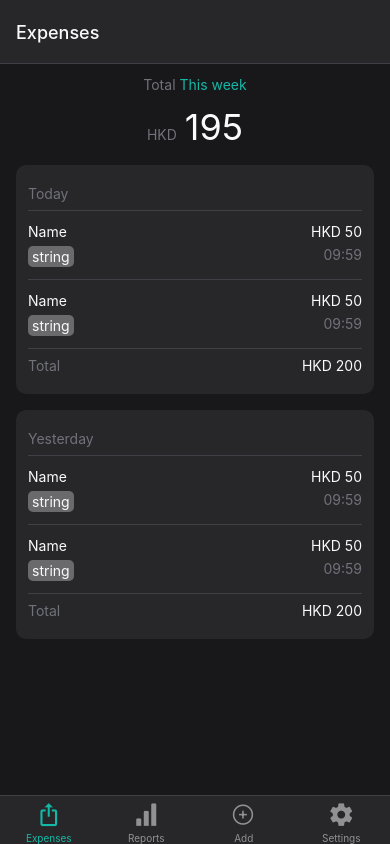
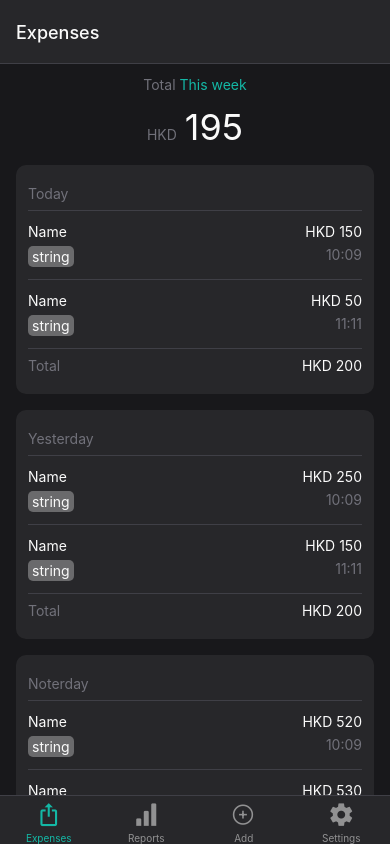
Before and after one commit to hwchak1119/WhereMyMoney, a React Native app: screen /TabScreen in a window 390 px wide. Built offline with nearby package versions, Linux system fonts and the light colour scheme.

Commit message:
import bar chart

```diff
--- /dev/null
+++ b/components/Charts/WeeklyChart.tsx
@@ -0,0 +1,60 @@
+import { View, Text } from "react-native";
+import React, { useMemo } from "react";
+import { BarChart } from "react-native-chart-kit";
+
+import { theme } from "../../theme";
+import { ExpenseProps, ExpenseGroupProps } from "../../types/expense";
+import { dayNumberNames } from "../../types/constant";
+
+type WeeklyExpensesProps = {
+  expenses: ExpenseGroupProps[];
+};
+
+const WeeklyChart = ({ expenses }: WeeklyExpensesProps) => {
+  //   const groupedExpenses = useMemo(() => {
+  //     const cal = expenses.reduce((acc, expense) => {
+  //       const day = dayNumberNames[new Date(expense.date).getDay()];
+  //       const existing = acc.find((e) => e.day === day);
+
+  //       if (existing) return existing += expense.total;
+
+  //       return (acc[day] = [expense]);
+  //     });
+
+  //     return cal
+  //   }, [expenses]);
+  const chartConfig = {
+    backgroundGradientFrom: "#1E2923",
+    backgroundGradientFromOpacity: 0,
+    backgroundGradientTo: "#08130D",
+    backgroundGradientToOpacity: 0.5,
+    color: (opacity = 1) => `rgba(26, 255, 146, ${opacity})`,
+    strokeWidth: 2, // optional, default 3
+    barPercentage: 0.5,
+    useShadowColorFromDataset: false, // optional
+  };
+  const data = {
+    labels: ["January", "February", "March", "April", "May", "June"],
+    datasets: [
+      {
+        data: [20, 45, 28, 80, 99, 43],
+      },
+    ],
+  };
+  return (
+    <View>
+      <Text style={{ color: theme.colors.text }}>WeeklyChart</Text>
+      <BarChart
+        data={data}
+        width={300}
+        height={220}
+        yAxisLabel="$"
+        yAxisSuffix="string"
+        chartConfig={chartConfig}
+        verticalLabelRotation={30}
+      />
+    </View>
+  );
+};
+
+export default WeeklyChart;
--- a/components/ListItem.tsx
+++ b/components/ListItem.tsx
@@ -6,6 +6,7 @@ import { theme } from "../theme";
 
 type Props = {
   label: string;
+  color?: string;
   detail?: React.ReactNode;
   onPress?: () => void;
   swipeToDelete?: boolean;
@@ -15,6 +16,7 @@ type Props = {
 
 export const ListItem = ({
   label,
+  color,
   detail,
   onPress,
   swipeToDelete,
@@ -85,7 +87,9 @@ export const ListItem = ({
       onPress={onPress}
       disabled={!onPress}
     >
-      <Text style={{ color: isDestructive ? theme.colors.error : "white" }}>
+      <Text
+        style={{ color: isDestructive ? theme.colors.error : color || "white" }}
+      >
         {label}
       </Text>
       {detail && <>{detail}</>}
--- a/screens/Reports.tsx
+++ b/screens/Reports.tsx
@@ -7,10 +7,11 @@ import BottomSheet, {
 
 import { IconCalendar } from "../constants/icons";
 import { theme } from "../theme";
+import WeeklyChart from "../components/Charts/WeeklyChart";
+import { ListItem } from "../components/ListItem";
+import { Recurrence } from "../types/constant";
 
 import { expensesData } from "../testing/expenseData";
-import { ListItem } from "../components/ListItem";
-import { Recurrence } from "../types/constant";
 
 export const Reports = ({ navigation }) => {
   const [recurrence, setRecurrence] = useState<Recurrence>(Recurrence.Monthly);
@@ -24,7 +25,7 @@ export const Reports = ({ navigation }) => {
           style={{ marginRight: theme.spacing.md }}
           onPress={() => sheetRef.current?.snapToIndex(0)}
         >
-          <IconCalendar size={20} color={theme.colors.primary} />
+          <IconCalendar size={20} color={theme.colors.text} />
         </TouchableOpacity>
       ),
     });
@@ -39,6 +40,7 @@ export const Reports = ({ navigation }) => {
           height: "100%",
         }}
       >
+        <WeeklyChart expenses={expensesData} />
         <View
           style={{
             display: "flex",
@@ -95,6 +97,9 @@ export const Reports = ({ navigation }) => {
             <View>
               <ListItem
                 label={item}
+                color={
+                  recurrence === item ? theme.colors.primary : theme.colors.text
+                }
                 onPress={() => {
                   setRecurrence(item);
                   sheetRef.current?.close();
--- a/screens/TabScreen.tsx
+++ b/screens/TabScreen.tsx
@@ -30,7 +30,7 @@ export default function TabScreen() {
           tabBarIcon: (props) => <TabBarIcon type="reports" {...props} />,
           headerRight: () => (
             <TouchableOpacity style={{ marginRight: theme.spacing.md }}>
-              <IconCalendar size={20} color={theme.colors.primary} />
+              <IconCalendar size={20} color={theme.colors.text} />
             </TouchableOpacity>
           ),
         })}
--- a/testing/expenseData.tsx
+++ b/testing/expenseData.tsx
@@ -6,10 +6,10 @@ export const expensesData = [
     expenses: [
       {
         id: "1",
-        amount: 50,
+        amount: 150,
         note: "Name",
         recurrence: Recurrence.None,
-        date: new Date(),
+        date: new Date("2023-08-03T10:09:29.570Z"),
         category: { id: "1", color: "#FFFFFF", name: "string" },
       },
       {
@@ -17,7 +17,7 @@ export const expensesData = [
         amount: 50,
         note: "Name",
         recurrence: Recurrence.None,
-        date: new Date(),
+        date: new Date("2023-08-03T11:11:29.570Z"),
         category: { id: "1", color: "#FFFFFF", name: "string" },
       },
     ],
@@ -28,18 +28,40 @@ export const expensesData = [
     expenses: [
       {
         id: "1",
-        amount: 50,
+        amount: 250,
         note: "Name",
         recurrence: Recurrence.None,
-        date: new Date(),
+        date: new Date("2023-08-02T10:09:29.570Z"),
         category: { id: "1", color: "#FFFFFF", name: "string" },
       },
       {
         id: "2",
-        amount: 50,
+        amount: 150,
         note: "Name",
         recurrence: Recurrence.None,
-        date: new Date(),
+        date: new Date("2023-08-02T11:11:29.570Z"),
+        category: { id: "1", color: "#FFFFFF", name: "string" },
+      },
+    ],
+    total: 200,
+  },
+  {
+    date: "Noterday",
+    expenses: [
+      {
+        id: "1",
+        amount: 520,
+        note: "Name",
+        recurrence: Recurrence.None,
+        date: new Date("2023-08-01T10:09:29.570Z"),
+        category: { id: "1", color: "#FFFFFF", name: "string" },
+      },
+      {
+        id: "2",
+        amount: 530,
+        note: "Name",
+        recurrence: Recurrence.None,
+        date: new Date("2023-08-01T11:11:29.570Z"),
         category: { id: "1", color: "#FFFFFF", name: "string" },
       },
     ],
--- a/types/constant.tsx
+++ b/types/constant.tsx
@@ -5,3 +5,13 @@ export enum Recurrence {
   Monthly = "Monthly",
   Yearly = "Yearly",
 }
+
+export const dayNumberNames = {
+  0: "Sunday",
+  1: "Monday",
+  2: "Tuesday",
+  3: "Wednesday",
+  4: "Thursday",
+  5: "Friday",
+  6: "Saturday",
+};
```
